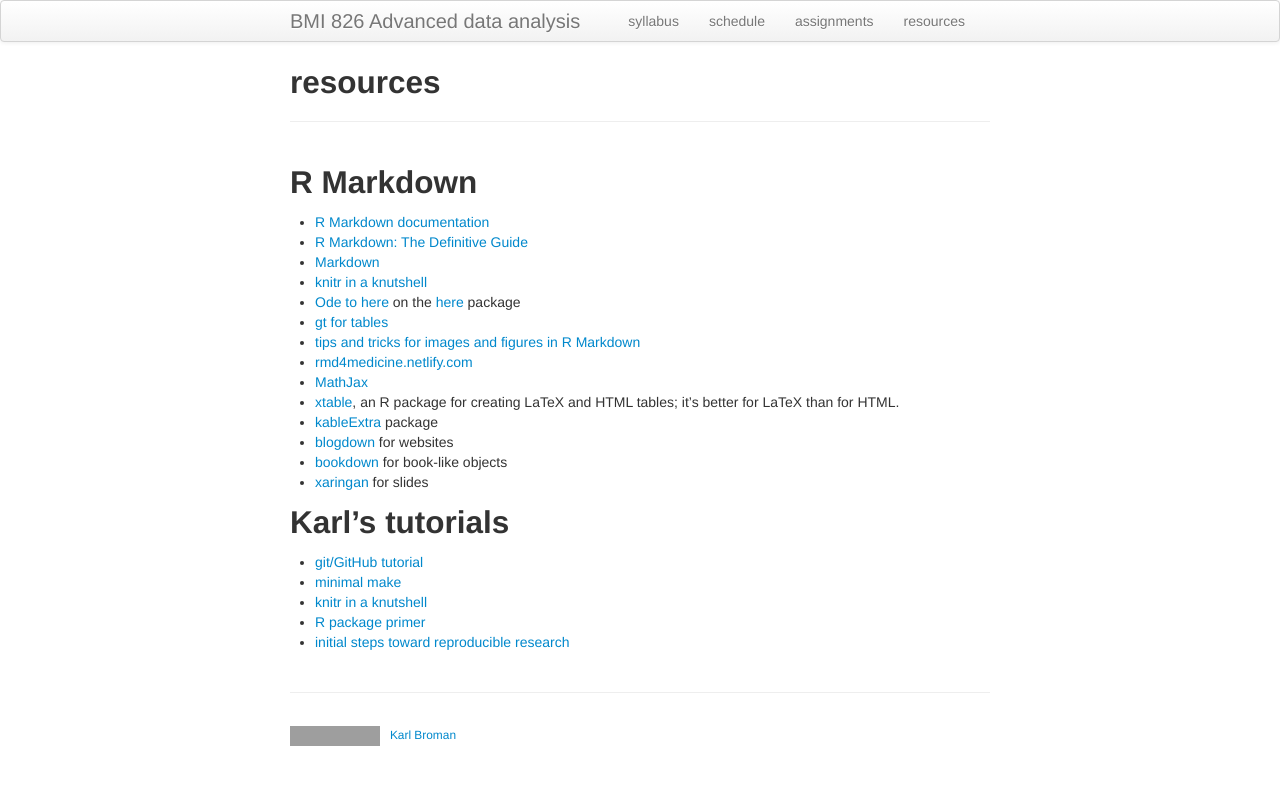
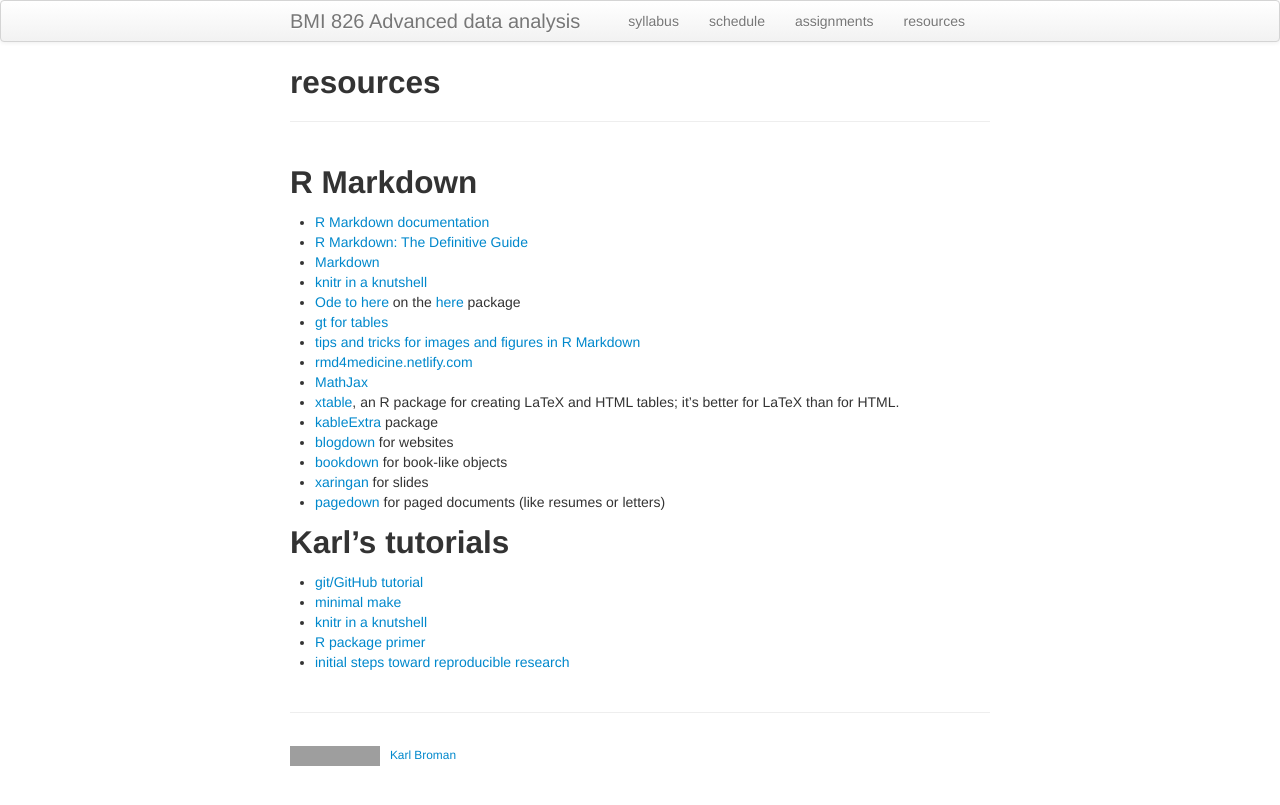
Before and after one commit to kbroman/AdvData, a Jekyll site: the page built from docs/resources.md, in a window 1280 px wide. Shown: the top 805 px of the page. Built offline with Jekyll 4.4.1, drawn with Linux system fonts in a browser that asks for light colours; grey boxes are pictures that could not be loaded.

Commit message:
docs/resources: point to pagedown

```diff
--- a/docs/resources.md
+++ b/docs/resources.md
@@ -22,6 +22,8 @@ description: Resources for BMI 826, Advanced data analysis
 - [blogdown](https://bookdown.org/yihui/blogdown/) for websites
 - [bookdown](https://bookdown.org/yihui/bookdown/) for book-like objects
 - [xaringan](https://github.com/yihui/xaringan) for slides
+- [pagedown](https://pagedown.rbind.io/) for paged documents (like
+  resumes or letters)
 
 
 ## Karl's tutorials
```
